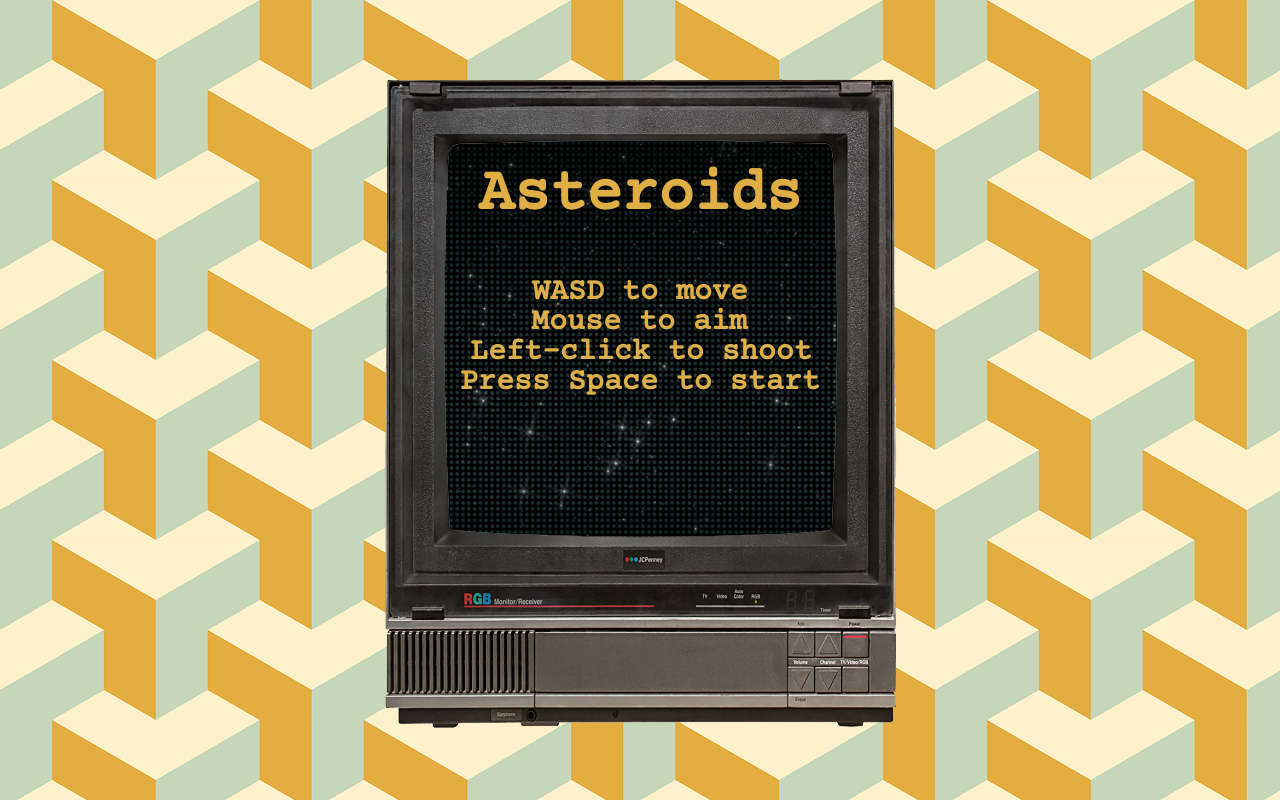
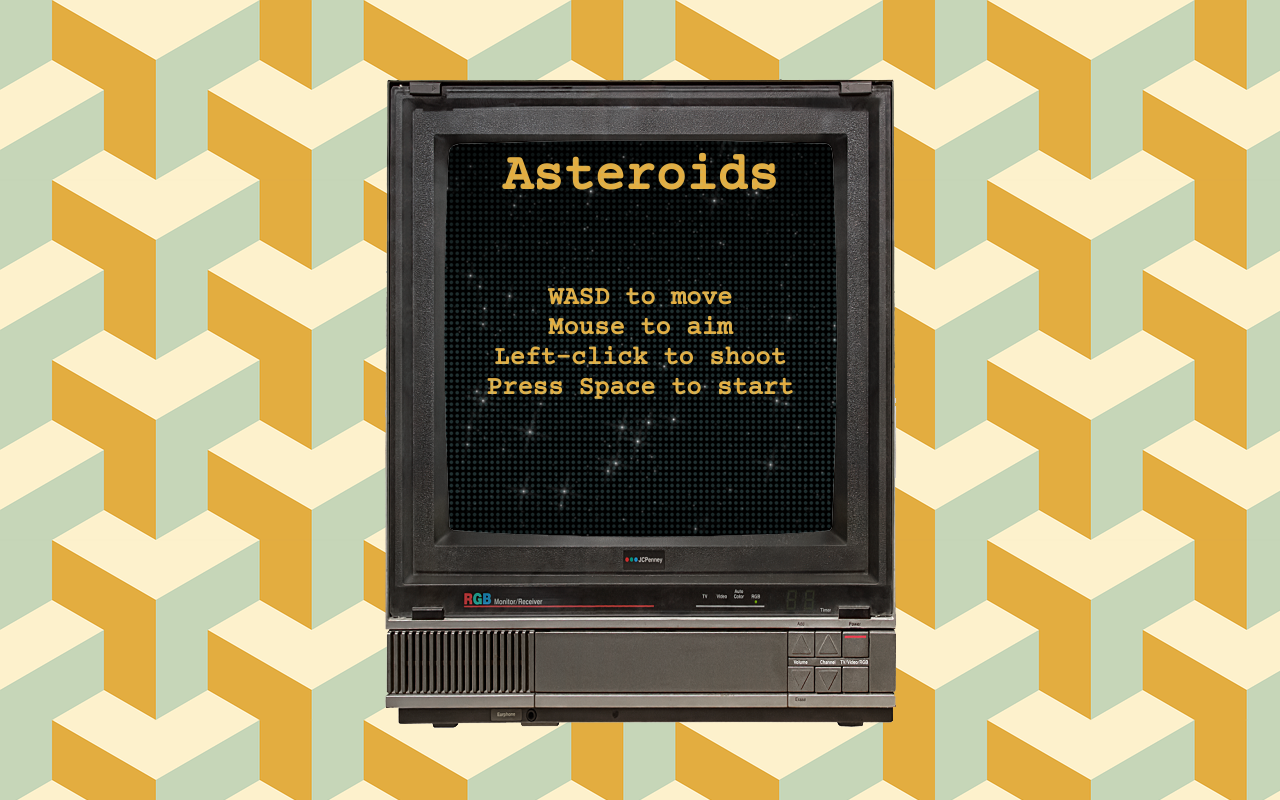
Before and after one commit to johnprovazek/asteroids, a plain HTML site: page index.html in a window 1280 px wide. Drawn offline with nearby package versions, Linux system fonts and the light colour scheme; animation ran at ten frames a second.

Commit message:
fixed text scaling

```diff
--- a/index.html
+++ b/index.html
@@ -22,7 +22,7 @@
             </div>
         </div>
         <div id="mobile">
-            Not supported on mobile devices
+            Not optimized for mobile devices
         </div>
 
         <script src="./js/webgl-utils.js"></script>
--- a/js/index.js
+++ b/js/index.js
@@ -935,24 +935,26 @@ function drawOverlay(cur_score, isMainMenu, isGameOver){
     context.clearRect(0, 0, score_canvas.width, score_canvas.height);
     context.fillStyle = "#E3AD40";
     if(isMainMenu) {
-        context.font = "bold 60px Courier Prime";
-        context.fillText("Asteroids", 38, 70);
-        context.font = "bold 30px Courier Prime";
-        context.fillText("WASD to move", 92, 160);
-        context.fillText("Mouse to aim", 91, 190);
-        context.fillText("Left-click to shoot", 30, 220);
-        context.fillText("Press Space to start", 20, 250);
+        context.textBaseline = "middle";
+        context.textAlign = "center";
+        context.font = "700 3.2rem Courier Prime";
+        context.fillText("Asteroids", score_canvas.width/2, 40);
+        context.font = "700 1.6rem Courier Prime";
+        context.fillText("WASD to move", score_canvas.width/2, 160);
+        context.fillText("Mouse to aim", score_canvas.width/2, 190);
+        context.fillText("Left-click to shoot", score_canvas.width/2, 220);
+        context.fillText("Press Space to start", score_canvas.width/2, 250);
     }
     else {
         if(isGameOver) {
-            context.font = "bold 60px Courier Prime";
-            context.fillText("Game Over", 38, 210);
-            context.font = "bold 15px Courier Prime";
-            context.fillText("Press Space to start", 110, 380);
+            context.font = "700 3.2rem Courier Prime";
+            context.fillText("Game Over", score_canvas.width/2, 210);
+            context.font = "700 0.8rem Courier Prime";
+            context.fillText("Press Space to start", score_canvas.width/2, 380);
         }
-        context.font = "bold 30px Courier Prime";
+        context.font = "700 1.6rem Courier Prime";
         var score_text = "Score: " + cur_score
-        context.fillText(score_text, 20, 36);
+        context.fillText(score_text, score_canvas.width/2, 36);
     }
 }
 
```
Also changed, not shown: 1 other file.
